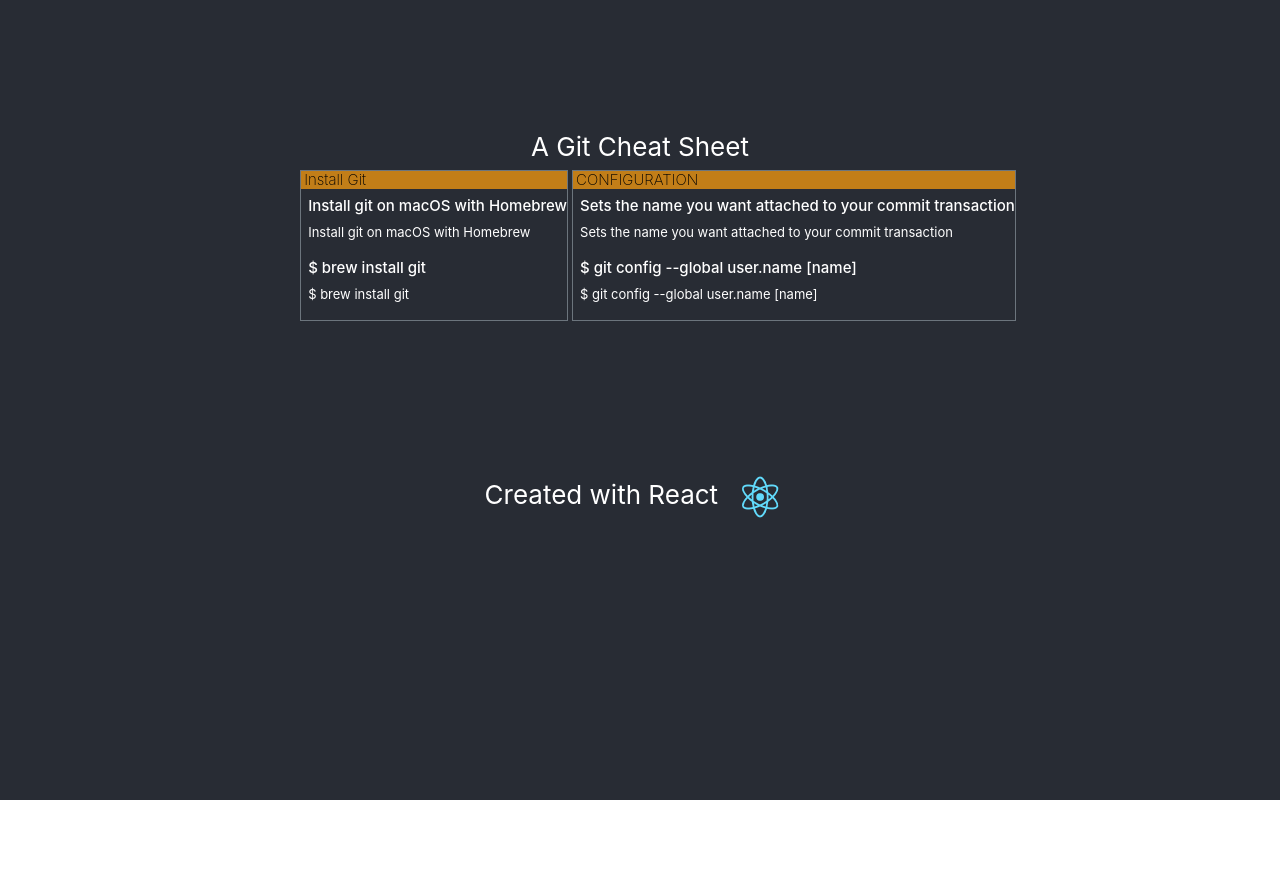
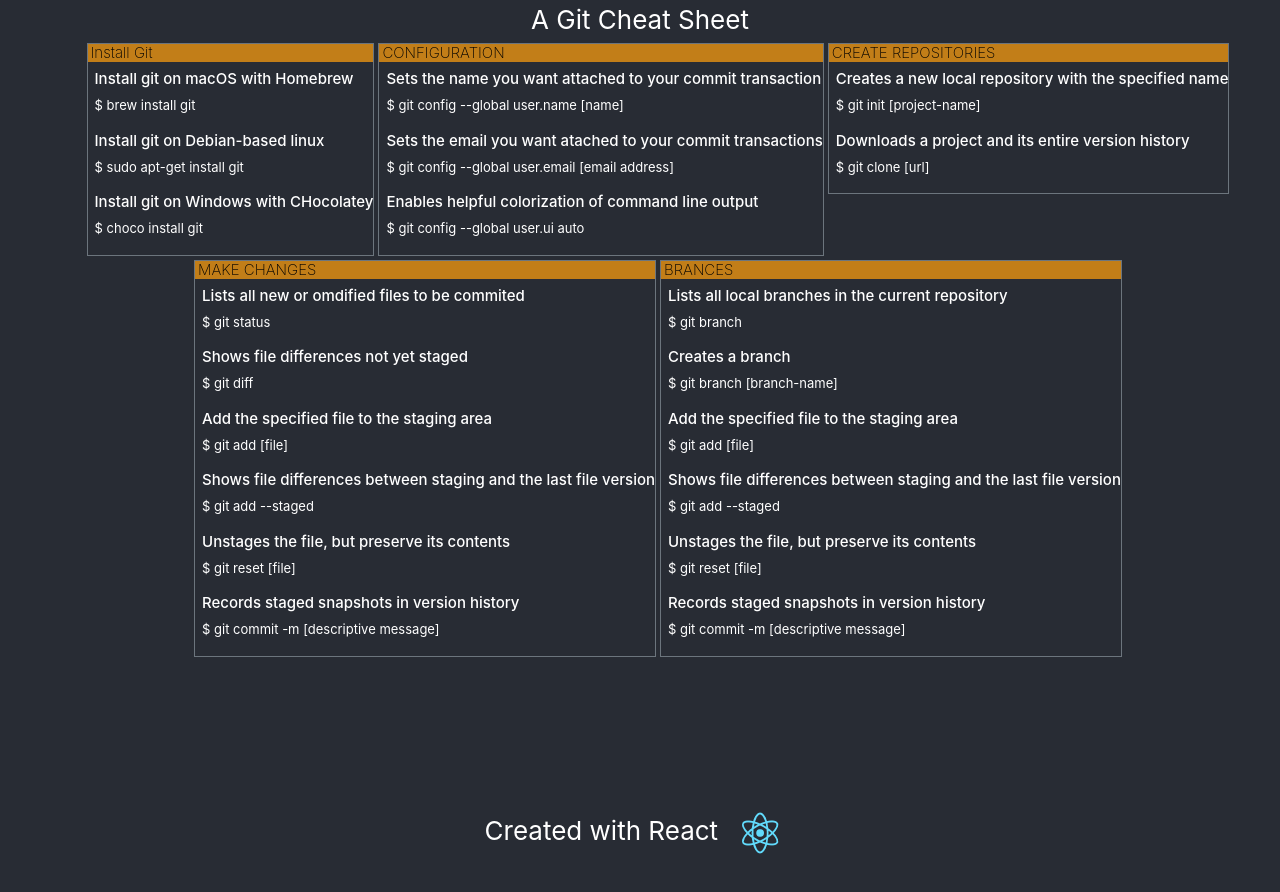
Before and after one commit to brac/jots, a React (Create React App) app: page / in a window 1280 px wide. Shown: the top 892 px of the page. Before the commit the page ends 800 px from the top, so only its background shows below. Built offline with nearby package versions, Linux system fonts and the light colour scheme.

Commit message:
filling out jot data

```diff
--- a/src/App.js
+++ b/src/App.js
@@ -13,17 +13,114 @@ class App extends Component {
           topic: 'Install Git',
           id: 1,
           data: [
-            'Install git on macOS with Homebrew',
-            '$ brew install git'
-          ]
+            [
+              'Install git on macOS with Homebrew',
+              '$ brew install git'
+            ],
+            [
+              'Install git on Debian-based linux',
+              '$ sudo apt-get install git'
+            ],
+            [
+              'Install git on Windows with CHocolatey',
+              '$ choco install git'
+            ],
+          ],
         },
         {
           topic: 'CONFIGURATION',
           id: 2,
           data: [
-            'Sets the name you want attached to your commit transaction',
-            '$ git config --global user.name [name]'
-          ]
+            [
+              'Sets the name you want attached to your commit transaction',
+              '$ git config --global user.name [name]'
+            ],
+            [
+              'Sets the email you want atached to your commit transactions',
+              '$ git config --global user.email [email address]'
+            ],
+            [
+              'Enables helpful colorization of command line output',
+              '$ git config --global user.ui auto'
+            ]
+          ],
+
+        },
+        {
+          topic: 'CREATE REPOSITORIES',
+          id: 3,
+          data: [
+            [
+              'Creates a new local repository with the specified name',
+              '$ git init [project-name]'
+            ],
+            [
+              'Downloads a project and its entire version history',
+              '$ git clone [url]'
+            ]
+          ],
+        },
+        {
+          topic: 'MAKE CHANGES',
+          id: 4,
+          data: [
+            [
+              'Lists all new or omdified files to be commited',
+              '$ git status'
+            ],
+            [
+              'Shows file differences not yet staged',
+              '$ git diff'
+            ],
+            [
+              'Add the specified file to the staging area',
+              '$ git add [file]'
+            ],
+            [
+              'Shows file differences between staging and the last file version',
+              '$ git add --staged'
+            ],
+            [
+              'Unstages the file, but preserve its contents',
+              '$ git reset [file]'
+            ],
+            [
+              'Records staged snapshots in version history',
+              '$ git commit -m [descriptive message]'
+            ]
+          ],
+
+        },
+        {
+          topic: 'BRANCES',
+          id: 5,
+          data: [
+            [
+              'Lists all local branches in the current repository',
+              '$ git branch'
+            ],
+            [
+              'Creates a branch',
+              '$ git branch [branch-name]'
+            ],
+            [
+              'Add the specified file to the staging area',
+              '$ git add [file]'
+            ],
+            [
+              'Shows file differences between staging and the last file version',
+              '$ git add --staged'
+            ],
+            [
+              'Unstages the file, but preserve its contents',
+              '$ git reset [file]'
+            ],
+            [
+              'Records staged snapshots in version history',
+              '$ git commit -m [descriptive message]'
+            ]
+          ],
+
         }
       ]
     };
--- a/src/components/Jot.js
+++ b/src/components/Jot.js
@@ -2,17 +2,18 @@ import React from 'react';
 
 function Jot(props) {
   const {data} = props
-
   //jshint ignore:start
   return (
     <div className="jot border border-secondary ">
       <h4 className="jot-title">{props.topic}</h4>
         <ul>
           { data.map( data => {
+            const description = data[0]
+            const command = data[1]
             return (
-              <li key="1">
-                <h4>{data}</h4>
-                <p>{data}</p>
+              <li key={data.id}>
+                <h4>{description}</h4>
+                <p>{command}</p>
               </li>
             )
           })}
```
Also changed, not shown: 1 other file (tests, documents, lock files or other folders).
